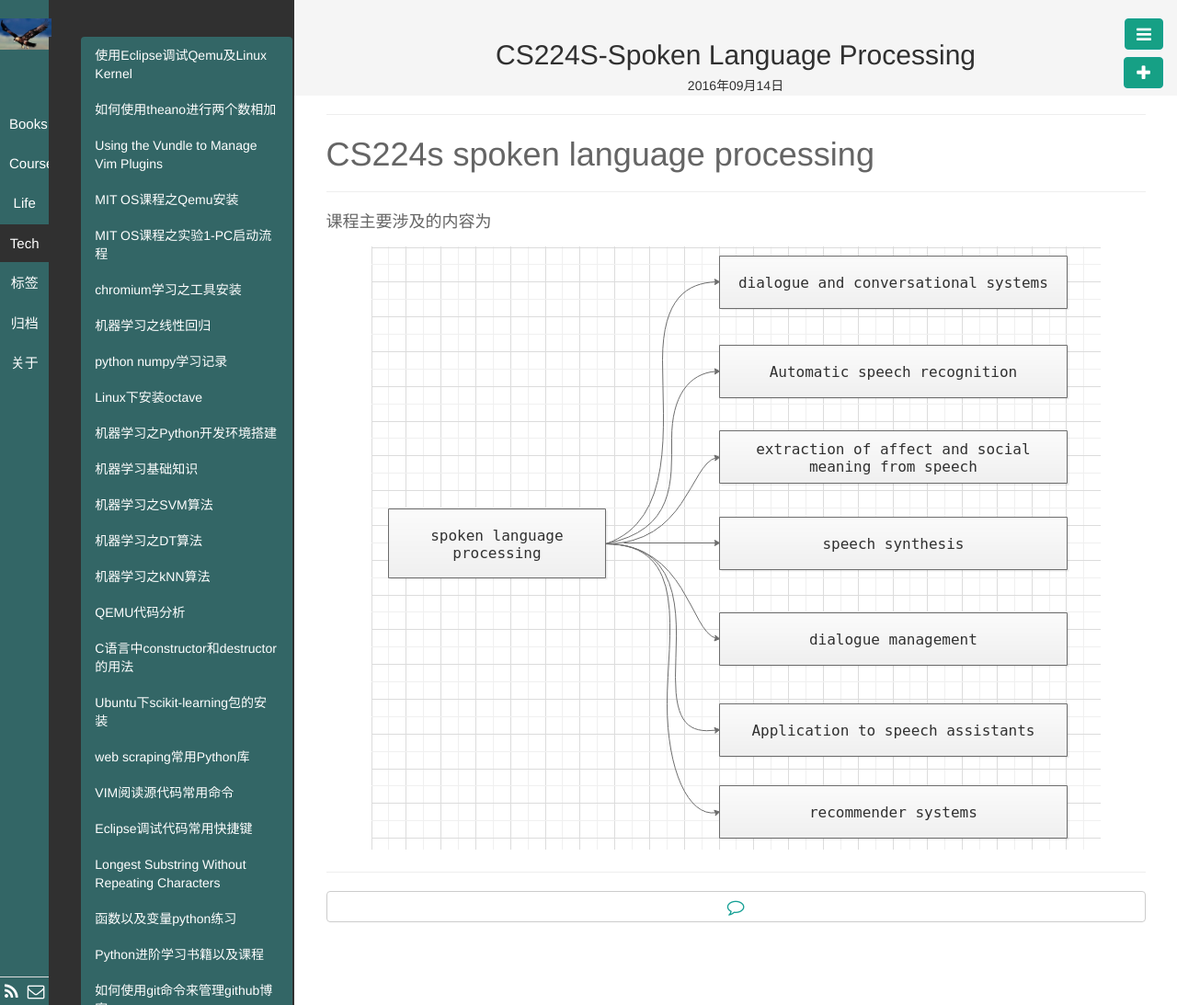
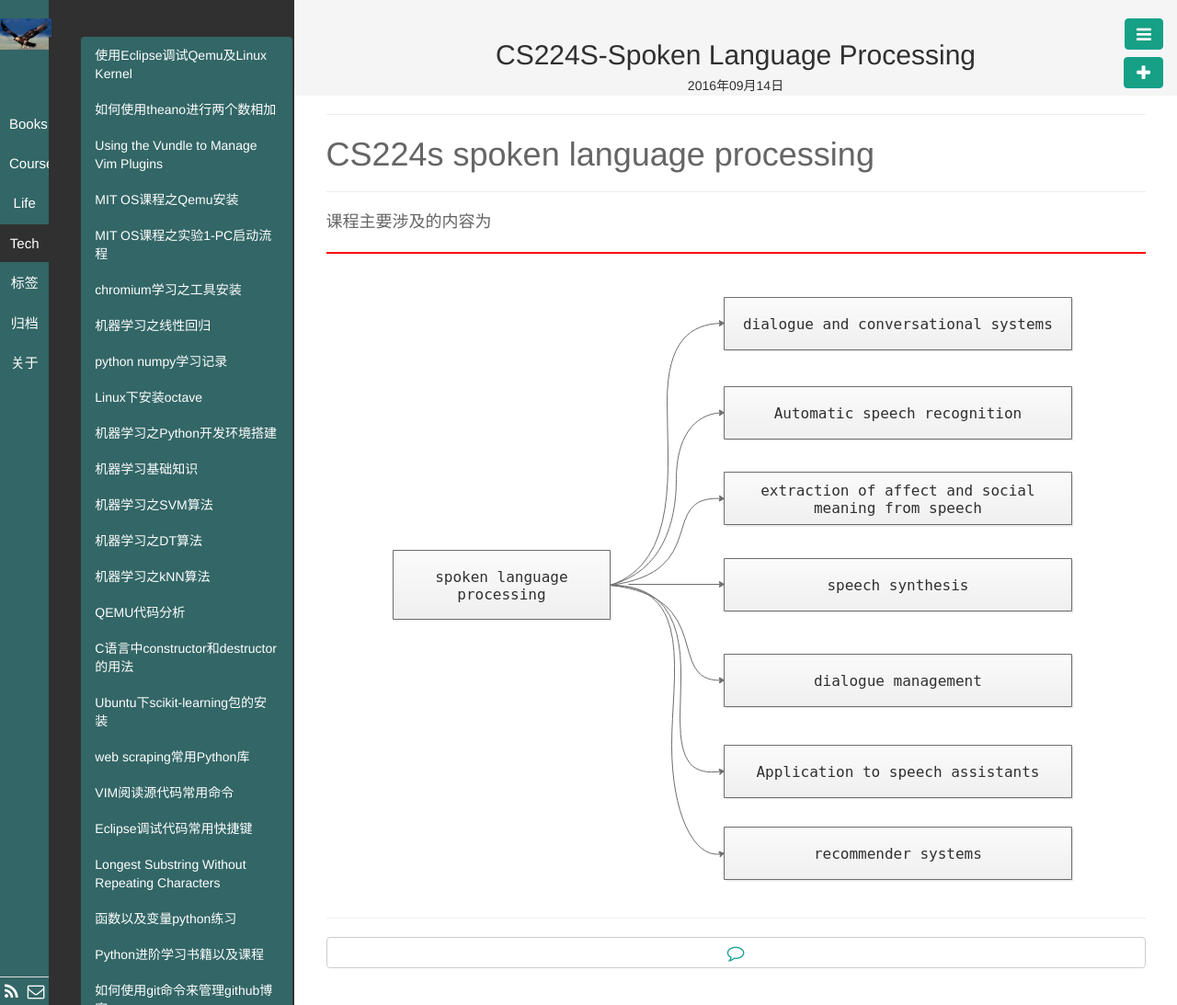
Before and after one commit to wuxiaoer/wuxiaoer.github.io, a Jekyll site: the page built from _posts/Course/2016-09-14-cs224s-spoken-language-processing.md, in a window 1280 px wide. Shown: the whole page at 92% size. Built offline with Jekyll 4.4.1, drawn with Linux system fonts in a browser that asks for light colours.

Commit message:
modify the cs224

```diff
--- a/_posts/Course/2016-09-14-cs224s-spoken-language-processing.md
+++ b/_posts/Course/2016-09-14-cs224s-spoken-language-processing.md
@@ -12,4 +12,6 @@ description: 关于语音识别，对话系统的课程
 
 课程主要涉及的内容为
 
+<hr style="border:0;background-color:#ff0000;height:2px;">
+
 ![overview-of-spoken-language-processing](/public/img/cs224s_pics/overview_of_spoken_language_processing.png)
```
Also changed, not shown: public/img/cs224s_pics/overview_of_spoken_language_processing.png.
